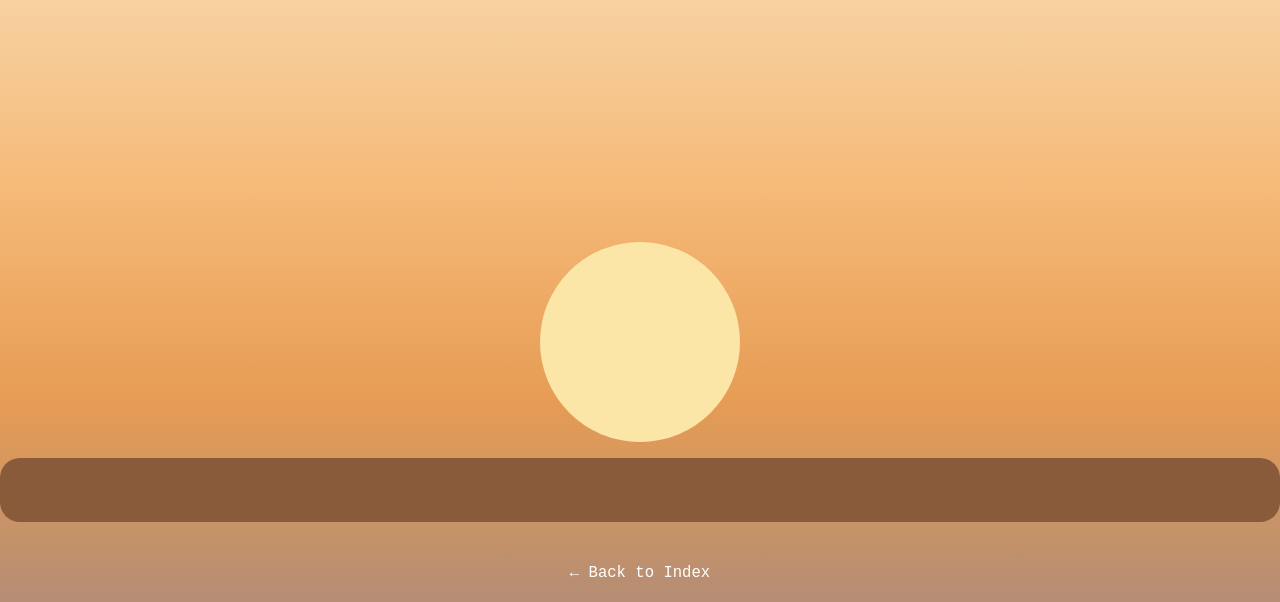
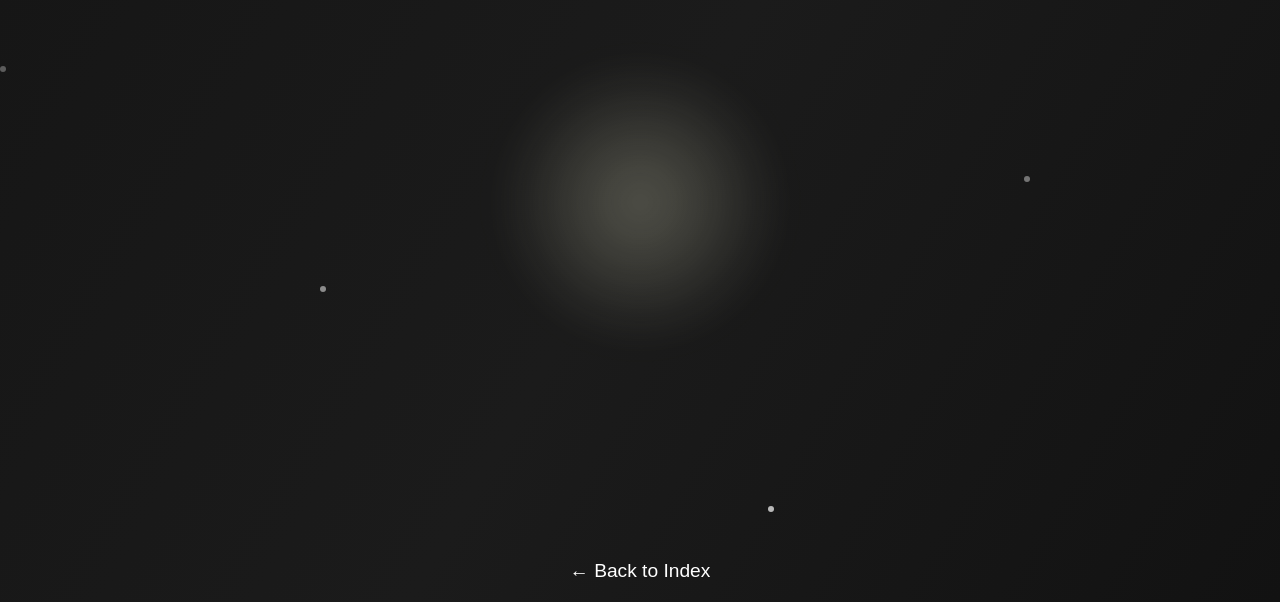
Before and after one commit to mmw027/c1i, a plain HTML site: page entry1.html in a window 1280 px wide. Shown: the part 198-800 px from the top of the page. Drawn offline with Linux system fonts and the light colour scheme.

Commit message:
animation

```diff
--- a/entry1.html
+++ b/entry1.html
@@ -2,53 +2,71 @@
 <html lang="en">
 <head>
 <meta charset="UTF-8">
-<title>Frame 1</title>
+<title>Entry 1 – Lights and Shadows</title>
 <style>
   body {
     margin: 0;
-    background: #1A1A1A;
-    display: flex;
-    flex-direction: column;
-    justify-content: center;
-    align-items: center;
-    height: 100vh;
-    font-family: monospace;
+    background: #000;
+    font-family: sans-serif;
+    overflow: hidden;
   }
 
-  /* The full-screen gradient frame */
+  /* full-screen animated gradient background */
   .frame {
     width: 100vw;
     height: 100vh;
-    background: linear-gradient(#F7D1A0 25%, #F5B876 50%, #E69C54 75%, #B48D74 100%);
+    background: linear-gradient(120deg, #0a0a0a, #1b1b1b, #000000);
+    background-size: 300% 300%;
+    animation: gradientMove 10s ease-in-out infinite alternate;
     position: relative;
-    overflow: hidden;
   }
 
-  /* The sun shape */
-  .sun {
-    position: absolute;
-    bottom: 20%;
-    left: 50%;
-    width: 20vw;
-    height: 20vw;
-    max-width: 200px;
-    max-height: 200px;
-    background: #FBE5A7;
-    border-radius: 50%;
-    transform: translateX(-50%);
+  @keyframes gradientMove {
+    from { background-position: 0% 50%; }
+    to { background-position: 100% 50%; }
   }
 
-  /* The brown bar (ground) */
-  .bar {
+  /* soft breathing glow in the center */
+  .glow {
     position: absolute;
-    bottom: 10%;
-    width: 100%;
-    height: 8vh;
-    background: #8A5B3A;
-    border-radius: 20px;
+    top: 50%;
+    left: 50%;
+    width: 250px;
+    height: 250px;
+    background: radial-gradient(circle, rgba(255,255,220,0.4) 0%, transparent 70%);
+    border-radius: 50%;
+    transform: translate(-50%, -50%);
+    animation: pulse 4s ease-in-out infinite;
+    filter: blur(20px);
   }
 
-  /* Back link */
+  @keyframes pulse {
+    0%,100% { opacity: 0.3; transform: translate(-50%, -50%) scale(1); }
+    50% { opacity: 1; transform: translate(-50%, -50%) scale(1.3); }
+  }
+
+  /* optional floating particles of light */
+  .particle {
+    position: absolute;
+    bottom: -20px;
+    width: 6px;
+    height: 6px;
+    background: white;
+    border-radius: 50%;
+    opacity: 0.7;
+    animation: float 8s linear infinite;
+  }
+
+  .particle:nth-child(2) { left: 25%; animation-delay: 2s; }
+  .particle:nth-child(3) { left: 60%; animation-delay: 4s; }
+  .particle:nth-child(4) { left: 80%; animation-delay: 1s; }
+
+  @keyframes float {
+    0% { transform: translateY(0); opacity: 0.8; }
+    100% { transform: translateY(-110vh); opacity: 0; }
+  }
+
+  /* back-to-index link */
   .back {
     position: absolute;
     bottom: 20px;
@@ -67,8 +85,12 @@
 </head>
 <body>
   <div class="frame">
-    <div class="sun"></div>
-    <div class="bar"></div>
+    <div class="glow"></div>
+    <div class="particle"></div>
+    <div class="particle"></div>
+    <div class="particle"></div>
+    <div class="particle"></div>
+
     <a href="index.html" class="back">← Back to Index</a>
   </div>
 </body>
```
